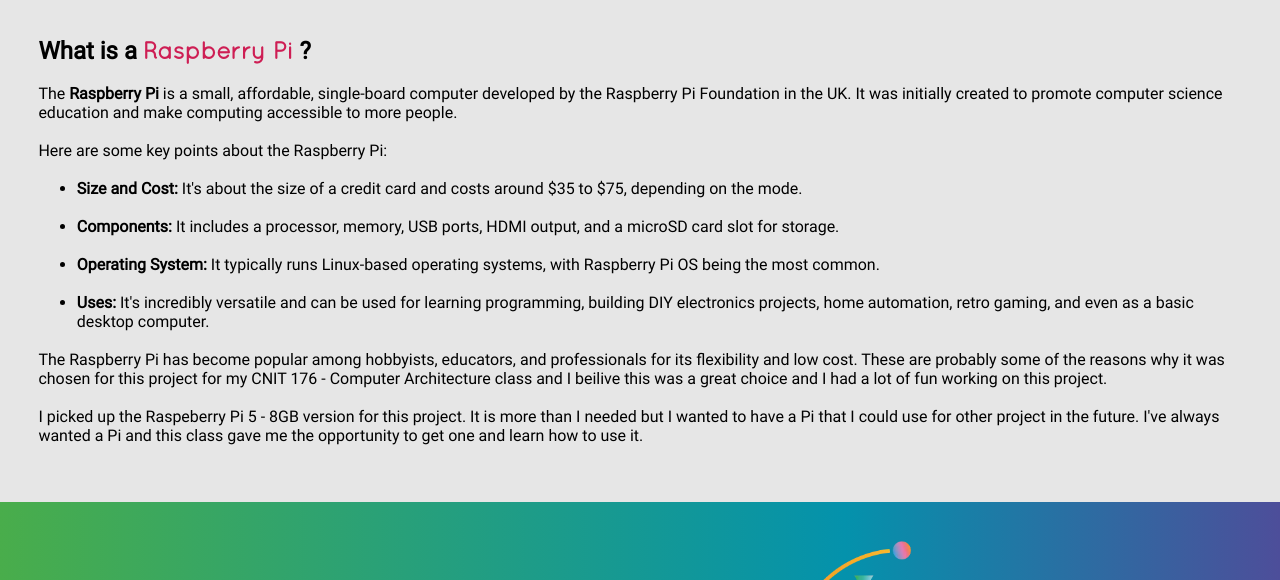
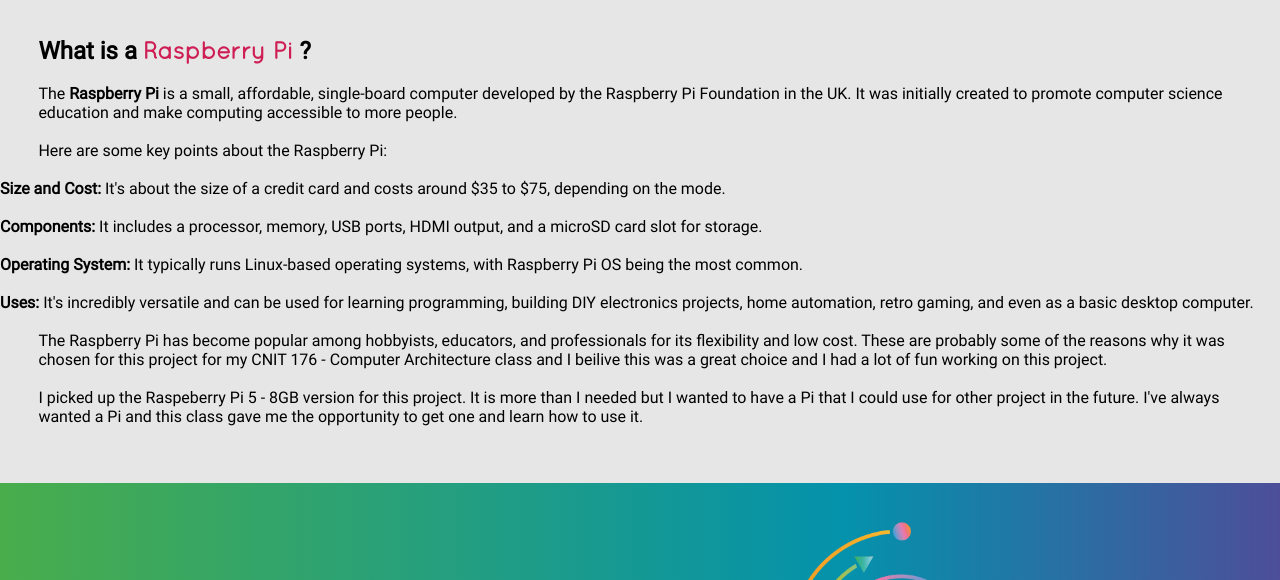
Before and after one commit to mdejanon/CIT_212_Final_Project, a plain HTML site: page index.html in a window 1280 px wide. Shown: the part 143-723 px from the top of the page. Drawn offline with Linux system fonts and the light colour scheme.

Commit message:
Update index.html
updating the file to the latest code.

```diff
--- a/index.html
+++ b/index.html
@@ -11,11 +11,6 @@
             width: 100%;
             height: auto;
             background-color: #e6e6e6;
-        }
-
-        article ul  {
-            margin-left: 6%;
-            margin-right: 3%;
         }
 
         .specsContainer {
```
